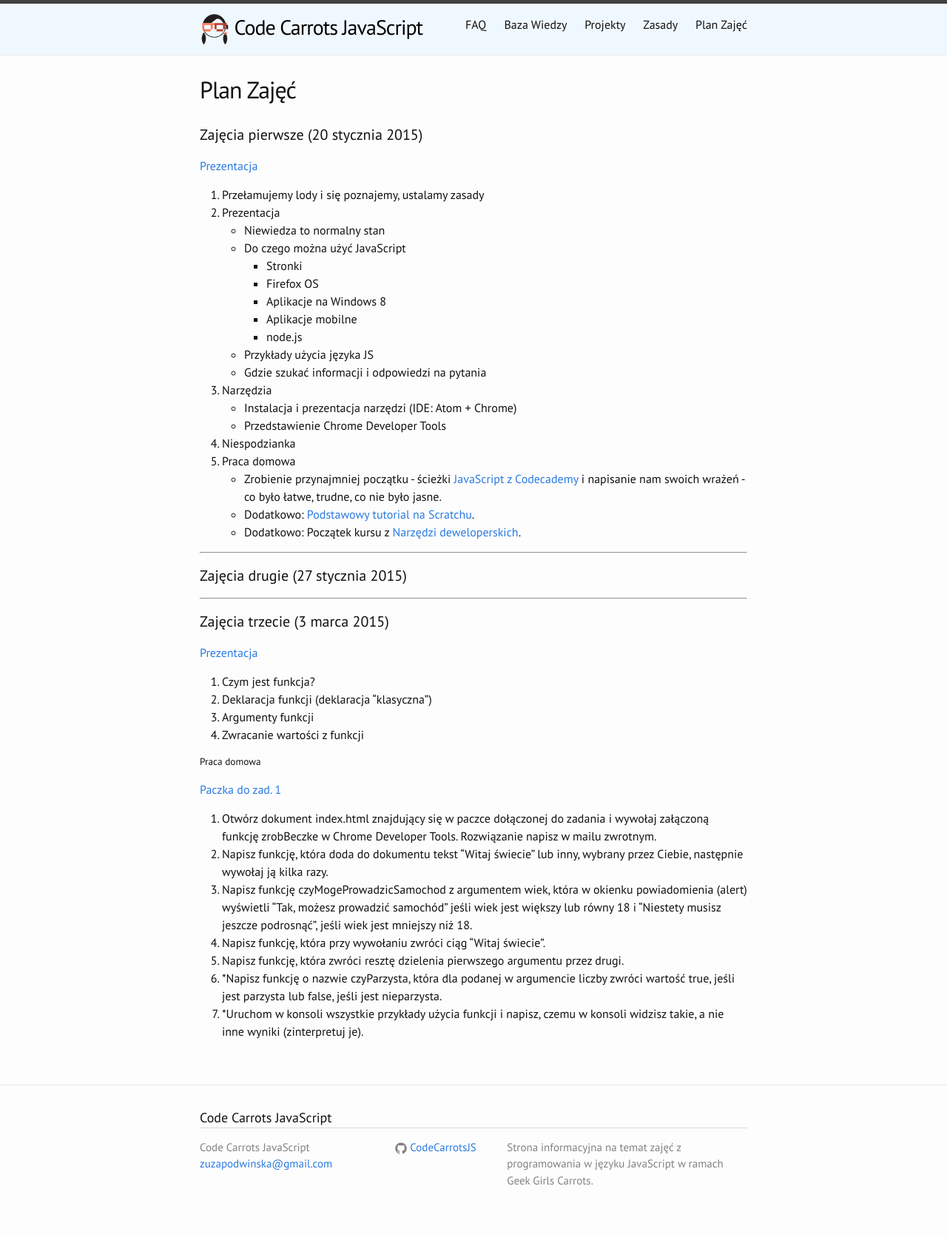
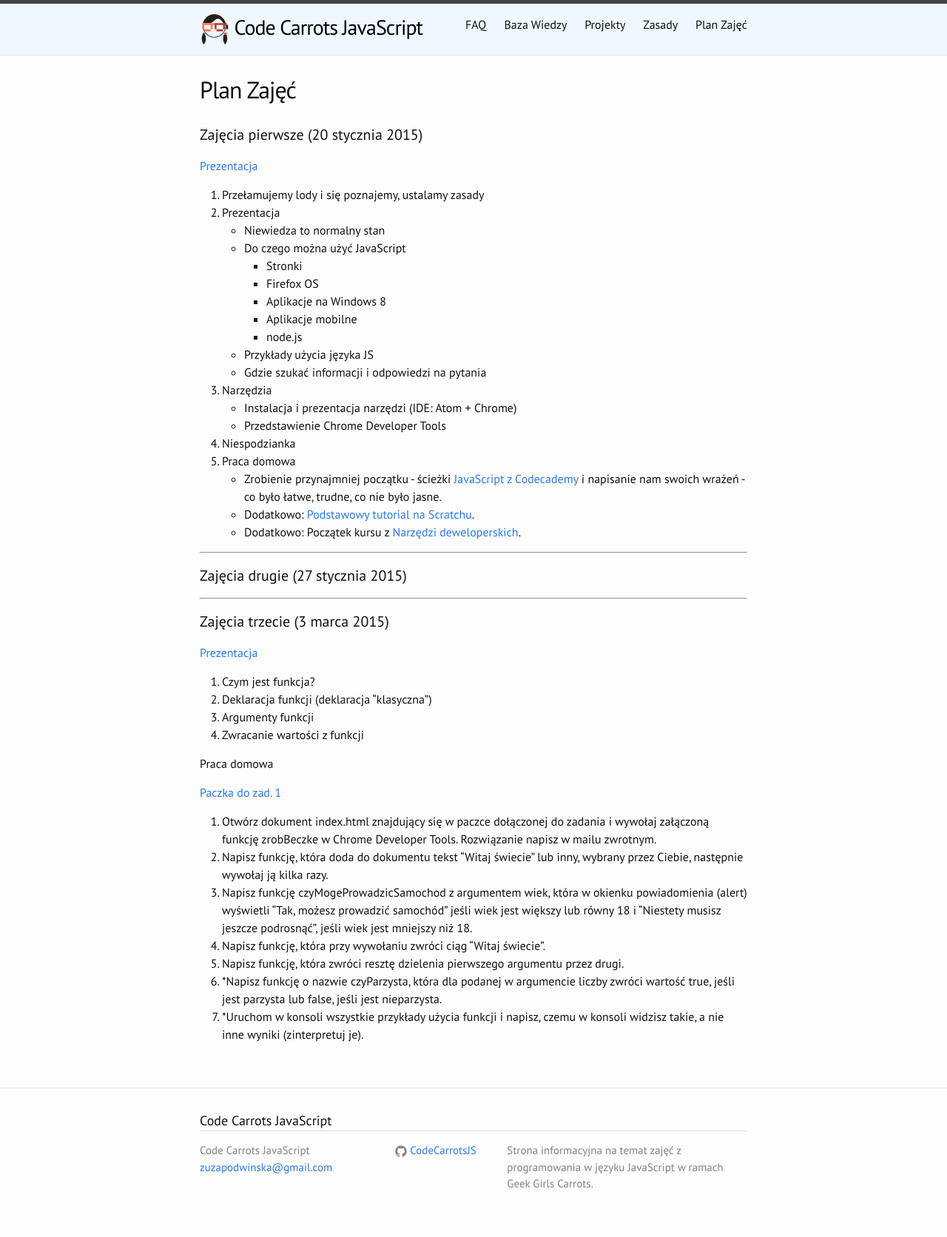
Before and after one commit to CodeCarrotsJS/CodeCarrotsJS.github.io, a Jekyll site: the page built from schedule.md, in a window 1280 px wide. Shown: the whole page at 74% size. Built offline with Jekyll 4.4.1, drawn with Linux system fonts in a browser that asks for light colours.

Commit message:
zły nagłówek

```diff
--- a/schedule.md
+++ b/schedule.md
@@ -42,7 +42,7 @@ permalink: /schedule/
 3. Argumenty funkcji
 4. Zwracanie wartości z funkcji
 
-##### Praca domowa
+Praca domowa
 
 [Paczka do zad. 1](http://codecarrotsjs.github.io/files/Funkcje-Zad1.zip)
 
```
